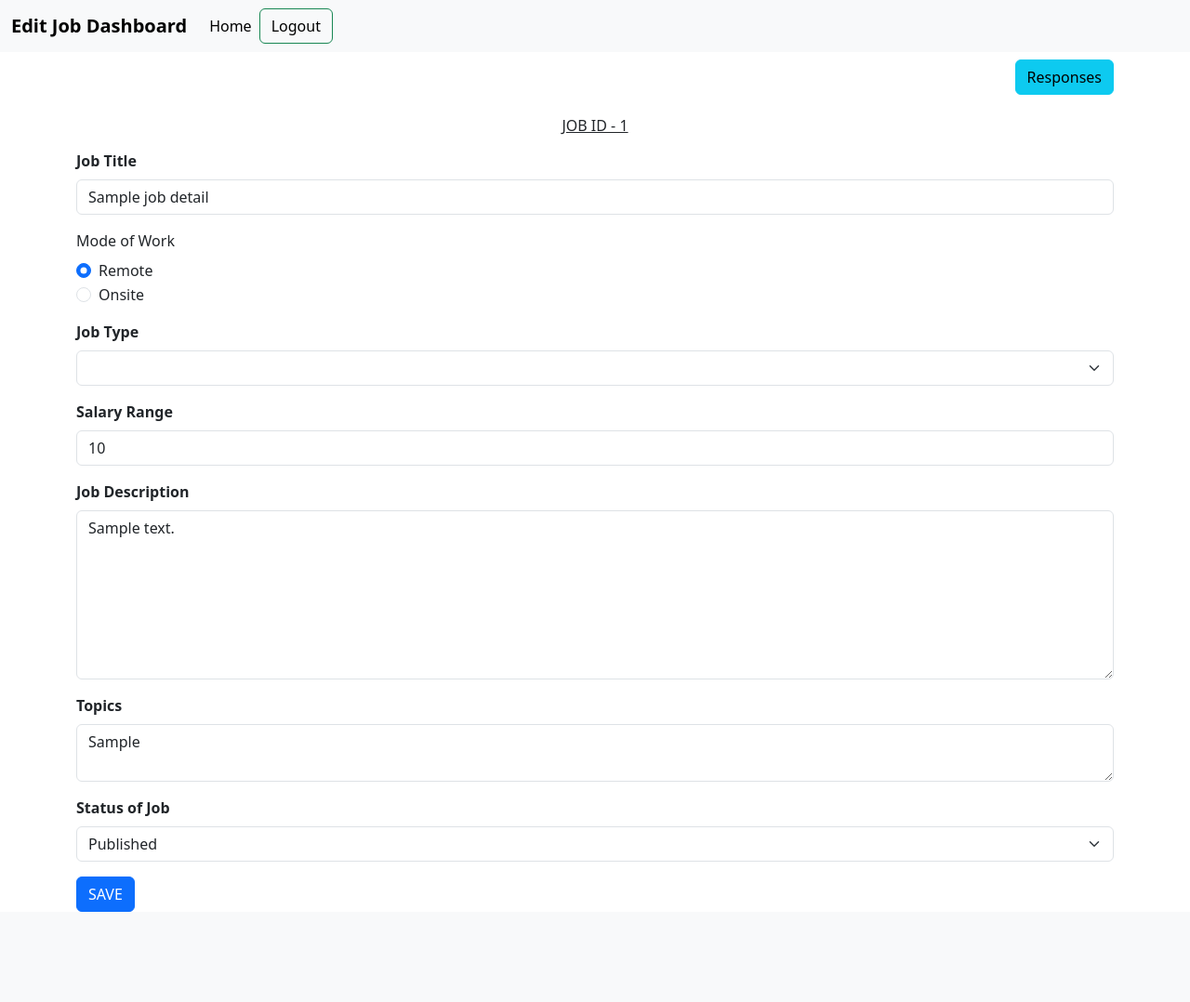
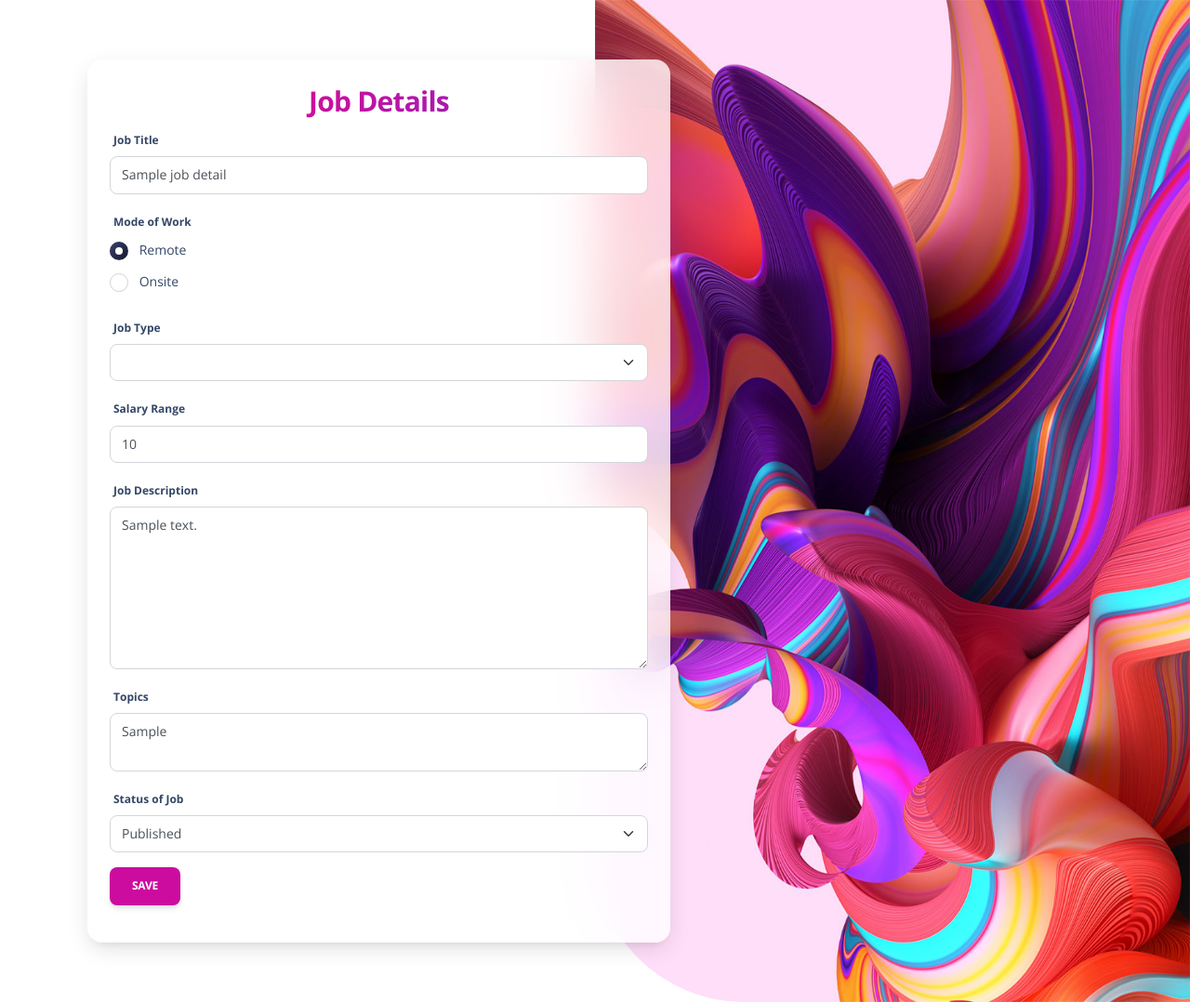
Before and after one commit to MBSA-INFINITY/jobsaathi, a Flask app: template templates/job_details.html in a window 1280 px wide. Shown: the whole page at 93% size. Before the commit the page ends 981 px from the top, so only its background shows below. Run offline with Flask 2, Linux system fonts and the light colour scheme; the template is opened without the code that fills it: most values are stand-ins (such as "Sample title", 1, 10 or a date in 2020); some libraries are stand-ins or nearby versions.

Commit message:
job details ui updated

```diff
--- a/templates/hirer_dashboard.html
+++ b/templates/hirer_dashboard.html
@@ -193,7 +193,7 @@
               <a class="btn btn-outline-primary btn-sm mb-0 me-3" target="_blank" data-bs-toggle="modal" data-bs-target="#exampleModal">Create Job</a>
             </li>
             <li class="nav-item d-flex align-items-center">
-              <a class="btn btn-primary btn-sm mb-0 me-3" target="_blank" data-bs-toggle="modal" data-bs-target="#createJobModal">Logout</a>
+              <a href="/logout" class="btn btn-primary btn-sm mb-0 me-3" target="_blank">Logout</a>
             </li>
             <!-- Modal -->
 <div class="modal fade" id="createJobModal" tabindex="-1" role="dialog" aria-labelledby="exampleModalLabel" aria-hidden="true">
--- a/templates/job_details.html
+++ b/templates/job_details.html
@@ -1,63 +1,71 @@
-<!doctype html>
-<html lang="en">
+<!--
+=========================================================
+* Soft UI Design System - v1.0.9
+=========================================================
+
+* Product Page:  https://www.creative-tim.com/product/soft-ui-design-system
+* Copyright 2023 Creative Tim (https://www.creative-tim.com)
+* Coded by www.creative-tim.com
+
+ =========================================================
+
+* The above copyright notice and this permission notice shall be included in all copies or substantial portions of the Software. -->
+<!DOCTYPE html>
+<html lang="en" itemscope itemtype="http://schema.org/WebPage">
+
 <head>
-    {% set job_id = job_details['job_id'] %}
-    <meta charset="utf-8">
-    <meta name="viewport" content="width=device-width, initial-scale=1">
-    <title>Edit Job | JobSaathi</title>
-    <link href="https://cdn.jsdelivr.net/npm/bootstrap@5.3.2/dist/css/bootstrap.min.css" rel="stylesheet" integrity="sha384-T3c6CoIi6uLrA9TneNEoa7RxnatzjcDSCmG1MXxSR1GAsXEV/Dwwykc2MPK8M2HN" crossorigin="anonymous">
+  <meta charset="utf-8" />
+  <meta name="viewport" content="width=device-width, initial-scale=1, shrink-to-fit=no">
+  <link rel="apple-touch-icon" sizes="76x76" href="{{url_for('static', filename='assets/img/apple-icon.png')}}">
+  <link rel="icon" type="image/png" href="{{url_for('static', filename='assets/img/favicon.png')}}">
+  <title>
+    Edit Job | JobSaathi
+  </title>
+  <!--     Fonts and icons     -->
+  <link href="https://fonts.googleapis.com/css?family=Open+Sans:300,400,600,700" rel="stylesheet" />
+  <!-- Nucleo Icons -->
+  <link href="{{url_for('static', filename='assets/css/nucleo-icons.css')}}" rel="stylesheet" />
+  <link href="{{url_for('static', filename='assets/css/nucleo-svg.css')}}" rel="stylesheet" />
+  <!-- Font Awesome Icons -->
+  <script src="https://kit.fontawesome.com/42d5adcbca.js" crossorigin="anonymous"></script>
+  <link href="{{url_for('static', filename='assets/css/nucleo-svg.css')}}" rel="stylesheet" />
+  <!-- CSS Files -->
+  <link id="pagestyle" href="{{url_for('static', filename='assets/css/soft-design-system.css')}}" rel="stylesheet" />
+  <!-- Nepcha Analytics (nepcha.com) -->
+  <!-- Nepcha is a easy-to-use web analytics. No cookies and fully compliant with GDPR, CCPA and PECR. -->
+  <script defer data-site="YOUR_DOMAIN_HERE" src="https://api.nepcha.com/js/nepcha-analytics.js"></script>
 </head>
-  <body>
-    <nav class="navbar navbar-expand-lg bg-body-tertiary">
-        <div class="container-fluid">
-          <a class="navbar-brand" href="/"><b>Edit Job Dashboard</b></a>
-          <button class="navbar-toggler" type="button" data-bs-toggle="collapse" data-bs-target="#navbarNav" aria-controls="navbarNav" aria-expanded="false" aria-label="Toggle navigation">
-            <span class="navbar-toggler-icon"></span>
-          </button>
-          <div class="collapse navbar-collapse" id="navbarNav">
-            <ul class="navbar-nav">
-              <li class="nav-item">
-                <a class="nav-link active" aria-current="page" href="/">Home</a>
-              </li>
-            </ul>
-            <!-- <form class="d-flex" role="search"> -->
 
-            <button class="btn btn-outline-success">  <a href="/logout" style="text-decoration: none;color: black;">Logout</a></button>
-            <!-- </form> -->
+<body class="contact-us">
+  <!-- Navbar -->
+  <div class="container position-sticky z-index-sticky top-0">
+    <div class="row">
+      <div class="col-12">
+
+        <!-- End Navbar -->
       </div>
-
     </div>
-      </nav>
+  </div>
+  <!-- -------- START HEADER 8 w/ card over right bg image ------- -->
+  <header>
+    <div class="page-header min-vh-85">
+      <div>
+        <img class="position-absolute fixed-top ms-auto w-50 h-100 z-index-0 d-none d-sm-none d-md-block border-radius-section border-top-end-radius-0 border-top-start-radius-0 border-bottom-end-radius-0" src="{{url_for('static', filename='assets/img/curved-images/curved8.jpg')}}" alt="image">
+      </div>
       <div class="container">
-    <div class="row my-2">
-      <div class="col-3"></div>
-      <div class="col-3"></div>
-      <div class="col-3"></div>
-      <div class="col-3"><a href="/responses/job/{{job_id}}" type="submit" class="btn btn-info" style="float: right;">Responses</a></div></div>
         <div class="row">
-    <h6 class="text-center my-3"><u>JOB ID - {{job_id}}</u></h6>
+          <div class="col-lg-7 d-flex justify-content-center flex-column">
+            <div class="card d-flex blur justify-content-center p-4 shadow-lg my-sm-0 my-sm-6 mt-8 mb-5">
+              <div class="text-center">
+                <h3 class="text-gradient text-primary">Job Details</h3>
               </div>
-  <form action="/edit/job/{{job_id}}" method="post">
+              <form action="/edit/job/{{job_details['job_id']}}" method="post">
                 <div class="mb-3">
                     <label for="exampleFormControlInput1" class="form-label"><b>Job Title</b></label>
                     <input type="text" class="form-control" value="{{job_details['job_title']}}" name="job_title" placeholder="Job Title" required>
                   </div>
                   <div class="mb-3">
                     <label for="exampleFormControlInput1" class="form-label">Mode of Work</label>
-          {% if job_details['mode_of_work'] == "onsite" %}
-          <div class="form-check">
-              <input class="form-check-input" type="radio" name="mode_of_work" value="onsite" id="onsite_job" checked>
-              <label class="form-check-label" for="flexRadioDefault2">
-                Onsite
-              </label>
-            </div>
-            <div class="form-check">
-              <input class="form-check-input" type="radio" name="mode_of_work" value="remote" id="remote_job">
-              <label class="form-check-label" for="flexRadioDefault2">
-                Remote
-              </label>
-            </div>
-            {% else %}
                     <div class="form-check">
                         <input class="form-check-input" type="radio" name="mode_of_work" value="remote" id="remote_job" checked>
                         <label class="form-check-label" for="flexRadioDefault2">
@@ -70,7 +78,6 @@
                           Onsite
                         </label>
                       </div>
-            {% endif %}
 
                   </div>
                   <div class="mb-3">
@@ -81,10 +88,7 @@
                         <option value="Internship">Internship</option>
                     </select>
                 </div>
-      <script>
-          document.getElementById("job_type").value = "{{job_details['job_type']}}"
-      </script>
-      <div class="mb-3" id="job_location_div" style="display:none;">
+                <div class="mb-3" id="job_location_div" style="display: none;">
                     <label for="exampleFormControlInput1" class="form-label"><b>Job Location</b></label>
                     <input type="text" class="form-control" value="{{job_details['job_location']}}" name="job_location" placeholder="Job Location">
                   </div>
@@ -118,6 +122,14 @@
                   <button class="btn btn-primary" type="submit">SAVE</button>
             </form>
             </div>
+          </div>
+        </div>
+      </div>
+    </div>
+  </header>
+  <!-- -------- END HEADER 8 w/ card over right bg image ------- -->
+
+  <!--   Core JS Files   -->
   <script>
     const remote_job = document.getElementById('remote_job');
   const onsite_job = document.getElementById('onsite_job');
@@ -131,8 +143,18 @@
     job_location_div.style.display = "block"
   });
 </script>
+<script>
+    document.getElementById("job_type").value = "{{job_details['job_type']}}"
+</script>
+  <script src="{{url_for('static', filename='assets/js/core/popper.min.js')}}" type="text/javascript"></script>
+  <script src="{{url_for('static', filename='assets/js/core/bootstrap.min.js')}}" type="text/javascript"></script>
+  <script src="{{url_for('static', filename='assets/js/plugins/perfect-scrollbar.min.js')}}"></script>
+  <!--  Plugin for Parallax, full documentation here: https://github.com/wagerfield/parallax  -->
+  <script src="{{url_for('static', filename='assets/js/plugins/parallax.min.js')}}"></script>
+  <!-- Control Center for Soft UI Kit: parallax effects, scripts for the example pages etc -->
+  <!--  Google Maps Plugin    -->
+  <script src="https://maps.googleapis.com/maps/api/js?key=AIzaSyDTTfWur0PDbZWPr7Pmq8K3jiDp0_xUziI"></script>
+  <script src="{{url_for('static', filename='assets/js/soft-design-system.min.js')}}" type="text/javascript"></script>
+</body>
 
-
-    <script src="https://cdn.jsdelivr.net/npm/bootstrap@5.3.2/dist/js/bootstrap.bundle.min.js" integrity="sha384-C6RzsynM9kWDrMNeT87bh95OGNyZPhcTNXj1NW7RuBCsyN/o0jlpcV8Qyq46cDfL" crossorigin="anonymous"></script>
-  </body>
 </html>
```
Lines whose indentation alone changed are shown as unchanged.
